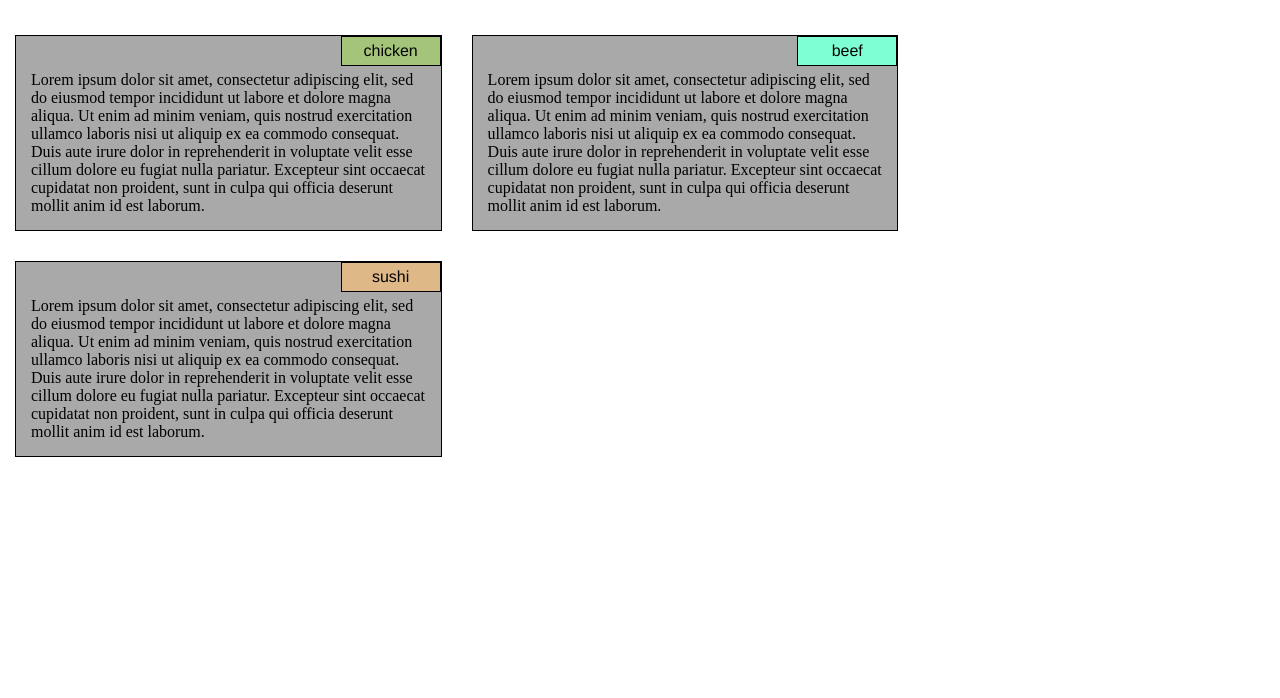
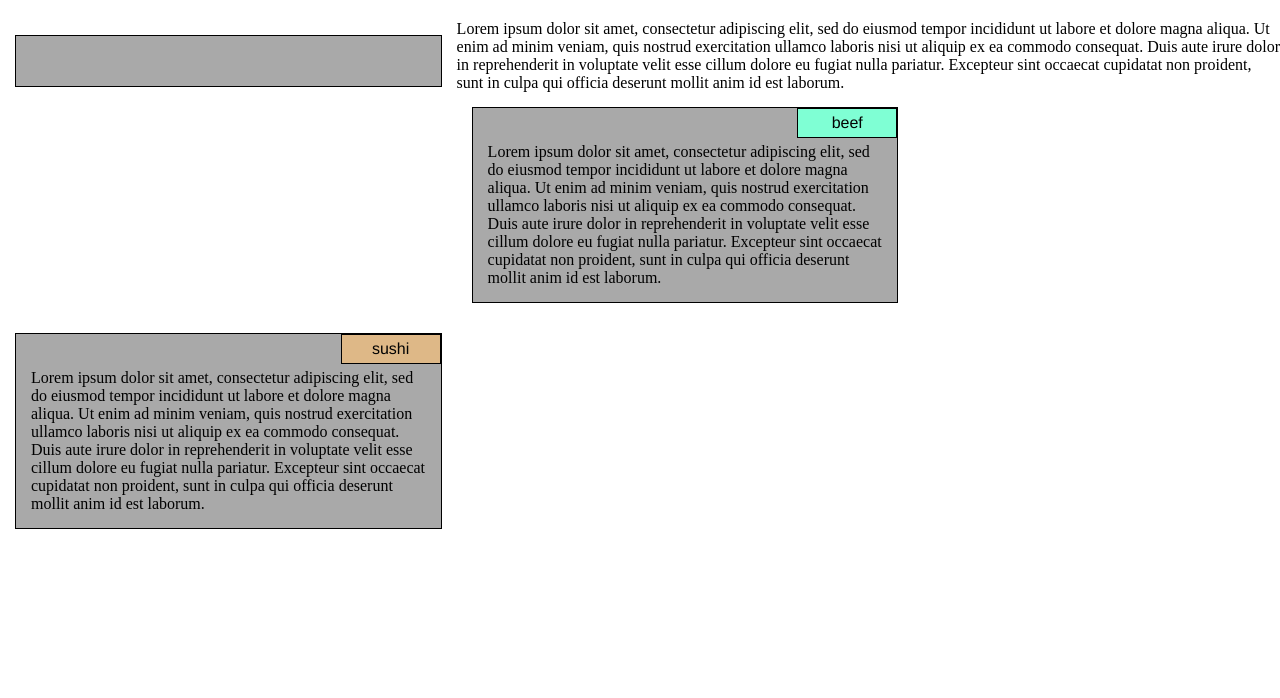
Before and after one commit to Brewalan74/mod2ass, a plain HTML site: page index.html in a window 1280 px wide. Shown: the part 102-800 px from the top of the page. Drawn offline with Linux system fonts and the light colour scheme.

Commit message:
nothing much

```diff
--- a/index.html
+++ b/index.html
@@ -12,7 +12,7 @@
         <h1>Our menu</h1>
         <div class="container">
             <div class="row">
-                <div class="col-lg-4 col-md-6 col-sm-12" id="container">
+                <div class="col-lg-4 col-md-6 col-sm-12" id="container"></div>
                     <p id="p1">chicken</p>
                 Lorem ipsum dolor sit amet, consectetur adipiscing elit, sed do
                 eiusmod tempor incididunt ut labore et dolore magna aliqua. Ut enim ad minim veniam, quis nostrud exercitation ullamco laboris nisi
```
